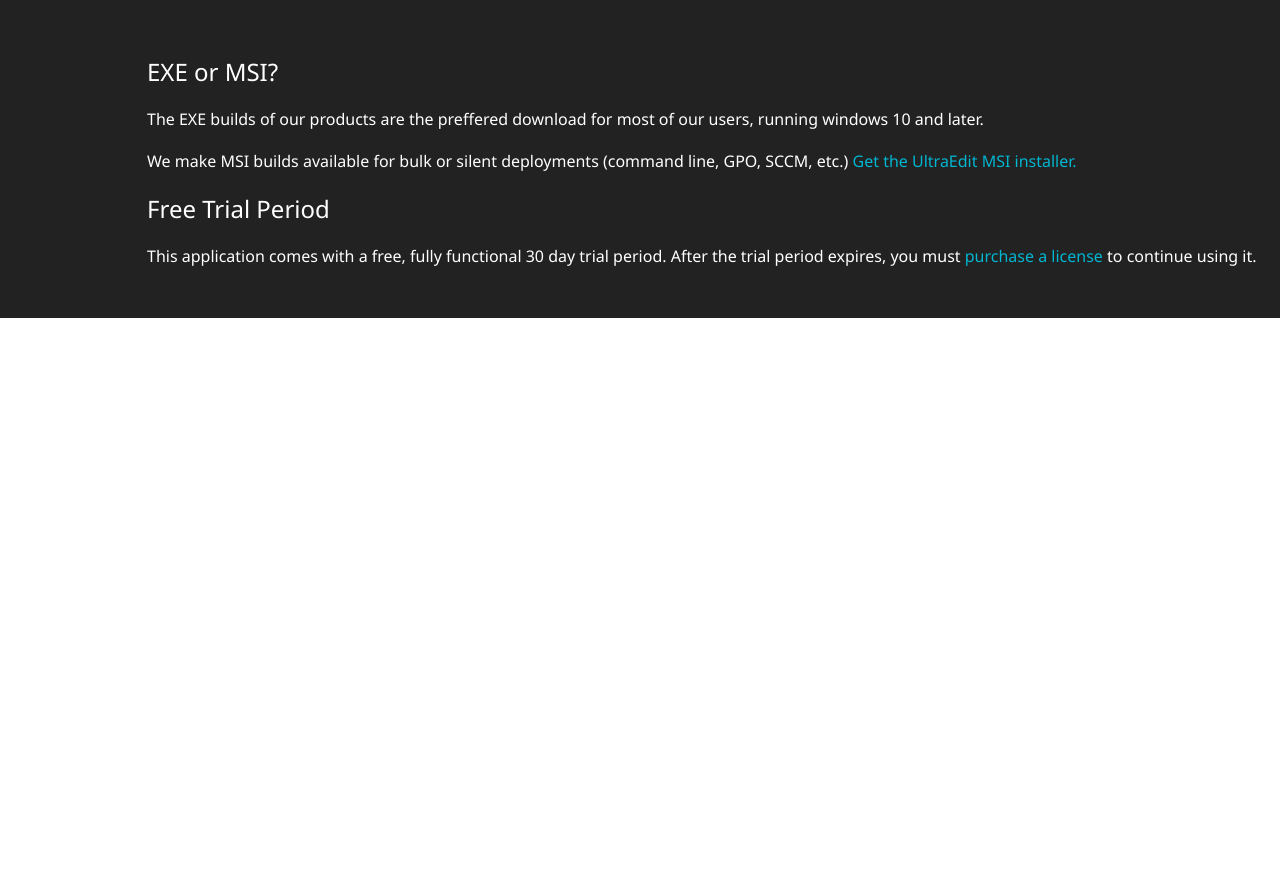
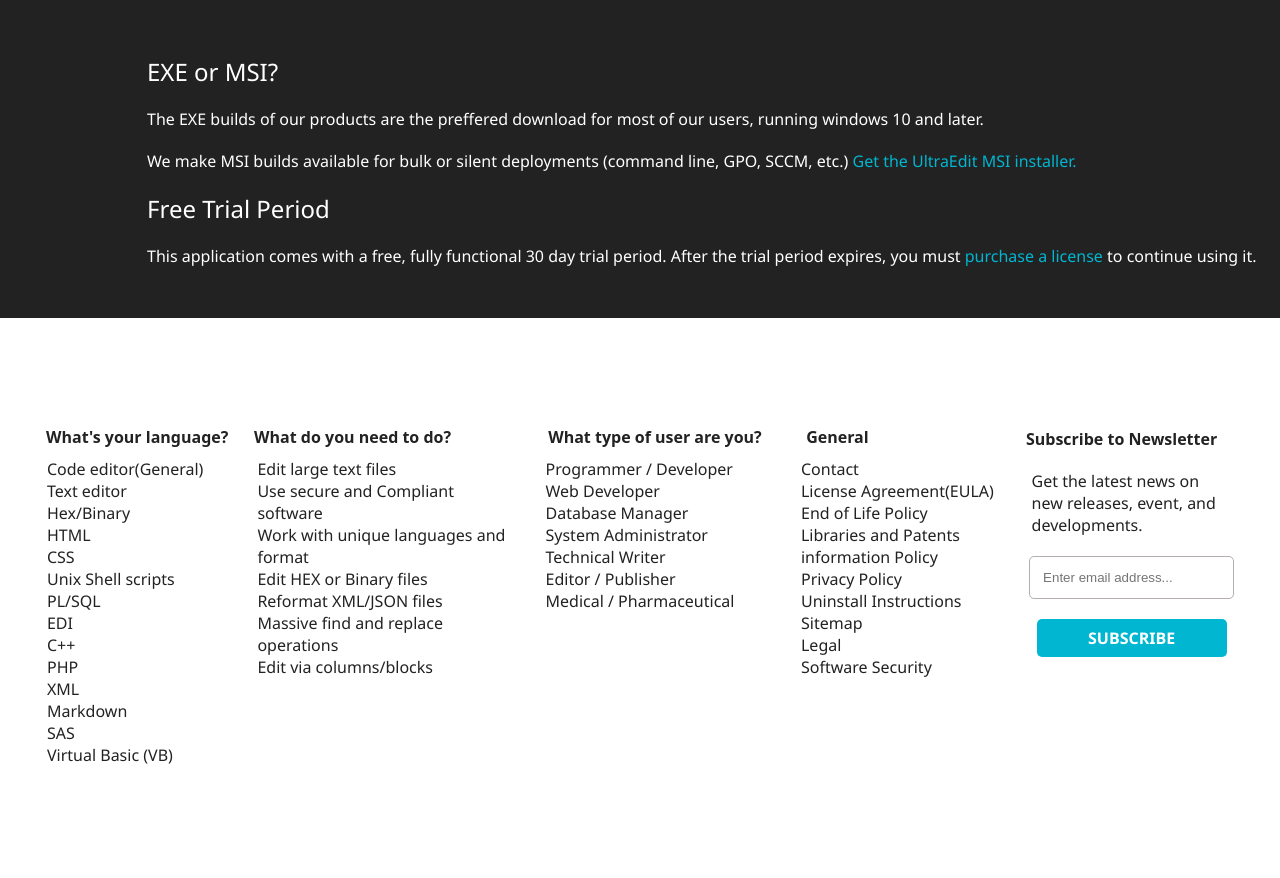
Before and after one commit to Saumya-Jha-07/UI_Clones, a plain HTML site: page UltraEdit/ultraEditUI.html in a window 1280 px wide. Shown: the part 1628-2506 px from the top of the page. Before the commit the page ends 1946 px from the top, so only its background shows below. Drawn offline with Linux system fonts and the light colour scheme.

Commit message:
started footer section

```diff
--- a/UltraEdit/style.css
+++ b/UltraEdit/style.css
@@ -424,3 +424,161 @@
   font-weight: 400;
   color: #00b6d1;
 }
+
+
+footer{
+  background-color: #fff;
+  color: #222;
+
+  position: relative;
+  top: 500px;
+
+  width: 100vw;
+  height: 500px;
+}
+
+
+  ol {
+    list-style-type: none;
+  }
+
+.grid2{
+  margin-top: 60px;
+  padding: 48px 0px;
+
+  display: grid;
+  grid-template-columns: repeat(5 , 1fr);
+  gap: 7px;
+
+  height: 300px;
+
+  font-family: 'Segoe UI', Tahoma, Geneva, Verdana, sans-serif;
+}
+
+.first{
+  grid-column: 1/2;
+
+  display: flex;
+  /* justify-content: center; */
+  align-items: center;
+  flex-direction: column;
+
+  gap: 10px;
+
+  font-size: 16px;
+  font-weight:10px;
+}
+
+.first .que{
+position: relative;
+left: 12px;
+}
+
+.second{
+  grid-column: 2/3;
+  display: flex;
+  /* justify-content: center; */
+  align-items: center;
+  flex-direction: column;
+
+  gap: 10px;
+
+  font-size: 16px;
+  font-weight:10px;
+
+}
+
+.second .que{
+  position: relative;
+  left :-30px;
+}
+
+.third{
+  grid-column: 3/4;
+
+  display: flex;
+  /* justify-content: center; */
+  align-items: center;
+  flex-direction: column;
+
+  gap: 10px;
+
+  font-size: 16px;
+  font-weight:10px;
+
+}
+
+.third .que{
+position: relative;
+left: 15px;
+}
+
+.fourth{
+  grid-column: 4/5;
+  display: flex;
+  /* justify-content: center; */
+  align-items: center;
+  flex-direction: column;
+
+  gap: 10px;
+
+  /* background-color: red; */
+  font-size: 16px;
+  font-weight:10px;
+
+}
+
+.fourth .que{
+position: relative;
+left: -60px;
+}
+
+.fifth{
+grid-column: 5/6;
+display: flex;
+/* justify-content: center; */
+align-items: center;
+flex-direction: column;
+
+gap: 20px;
+
+/* background-color: red; */
+width: 200px;
+padding: 2px;
+
+}
+
+.fifth .que{
+position: relative;
+left: -10px;
+}
+
+.que{
+  font-family:system-ui, -apple-system, BlinkMacSystemFont, 'Segoe UI', Roboto, Oxygen, Ubuntu, Cantarell, 'Open Sans', 'Helvetica Neue', sans-serif;
+  font-size: 16px;
+  font-weight:700;
+
+
+
+}
+
+.footer-input{
+  padding: 13px;
+  border: 1px solid rgb(180, 174, 174);
+  border-radius: 5px;
+}
+
+.subs{
+  color: white;
+  font-family: 'Segoe UI', Tahoma, Geneva, Verdana, sans-serif;
+  font-weight: bold;
+  font-size: 16px;
+
+  width: 190px;
+  padding: 8px 12px;
+
+  background-color: #00b6d1;
+
+  border: none;
+  border-radius: 5px;
+}
--- a/UltraEdit/ultraEditUI.html
+++ b/UltraEdit/ultraEditUI.html
@@ -12,6 +12,7 @@
     <link rel="stylesheet" href="style.css">
   </head>
   <body>
+
     <header>
       <nav>
         <img
@@ -262,5 +263,77 @@
 
     </main>
 
+    <footer>
+        <div class="grid2">
+            <div class="first">
+                <div class="que">What's your language?</div>
+                <ol>
+                    <li>Code editor(General)</li>
+                    <li>Text editor</li>
+                    <li>Hex/Binary</li>
+                    <li>HTML</li>
+                    <li>CSS</li>
+                    <li>Unix Shell scripts</li>
+                    <li>PL/SQL</li>
+                    <li>EDI</li>
+                    <li>C++</li>
+                    <li>PHP</li>
+                    <li>XML</li>
+                    <li>Markdown</li>
+                    <li>SAS</li>
+                    <li>Virtual Basic (VB)</li>
+                </ol>
+            </div>
+            <div class="second">
+                <div class="que">What do you need to do?</div>
+                <ol>
+                    <li>Edit large text files</li>
+                    <li>Use secure and Compliant software</li>
+                    <li>Work with unique languages and format</li>
+                    <li>Edit HEX or Binary files</li>
+                    <li>Reformat XML/JSON files</li>
+                    <li>Massive find and replace operations</li>
+                    <li>Edit via columns/blocks</li>
+                </ol>
+            </div>
+            <div class="third">
+                <div class="que">What type of user are you?</div>
+                <ol>
+                    <li>Programmer / Developer</li>
+                    <li>Web Developer</li>
+                    <li>Database Manager</li>
+                    <li>System Administrator</li>
+                    <li>Technical Writer</li>
+                    <li>Editor / Publisher</li>
+                    <li>Medical / Pharmaceutical</li>
+                </ol>
+            </div>
+            <div class="fourth">
+                <div class="que">General</div>
+                <ol>
+                    <li>Contact</li>
+                    <li>License Agreement(EULA)</li>
+                    <li>End of Life Policy</li>
+                    <li>Libraries and Patents</li>
+                    <li>information Policy</li>
+                    <li>Privacy Policy</li>
+                    <li>Uninstall Instructions</li>
+                    <li>Sitemap</li>
+                    <li>Legal</li>
+                    <li>Software Security</li>
+                </ol>
+            </div>
+            <div class="fifth">
+                <div class="que">Subscribe to Newsletter</div>
+                <p>Get the latest news on new releases, event, and developments.</p>
+
+                <input type="text" placeholder="Enter email address..." class="footer-input">
+
+                <button class="subs">SUBSCRIBE</button>
+            </div>
+        </div>
+
+    </footer>
+
   </body>
 </html>
```
